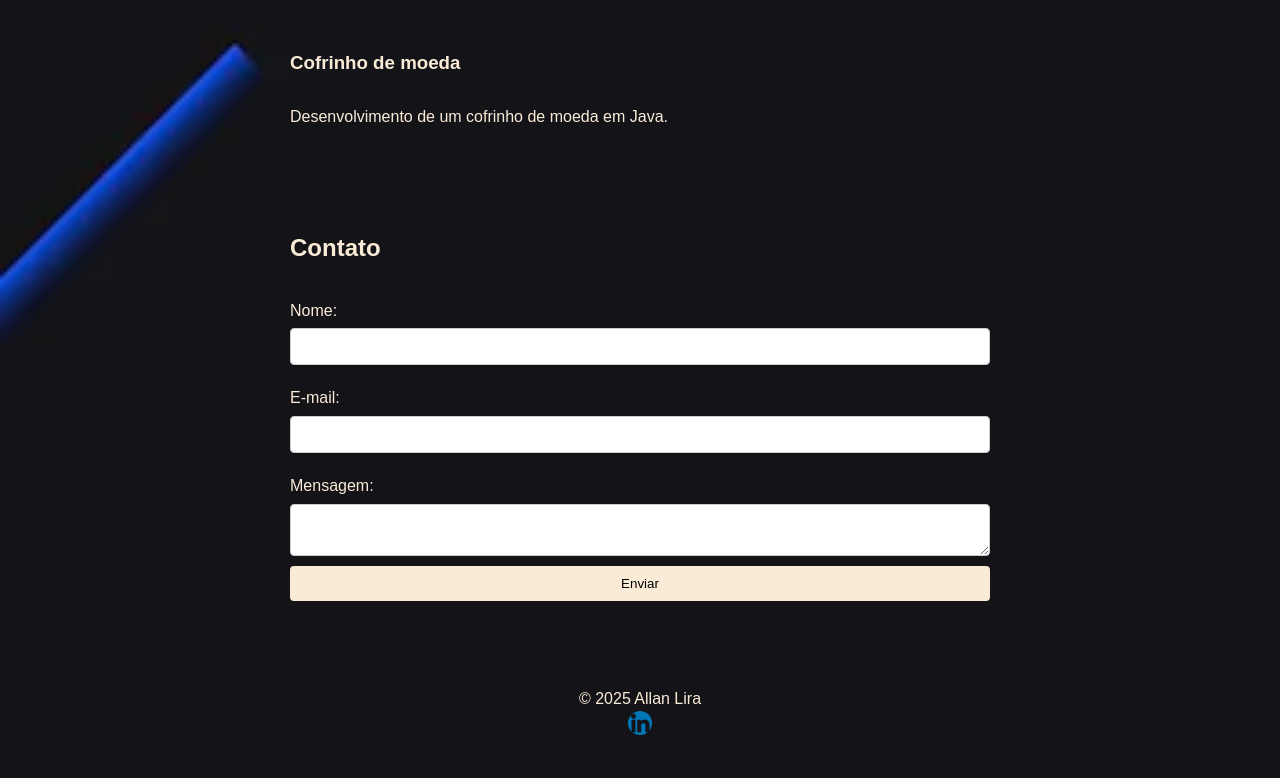
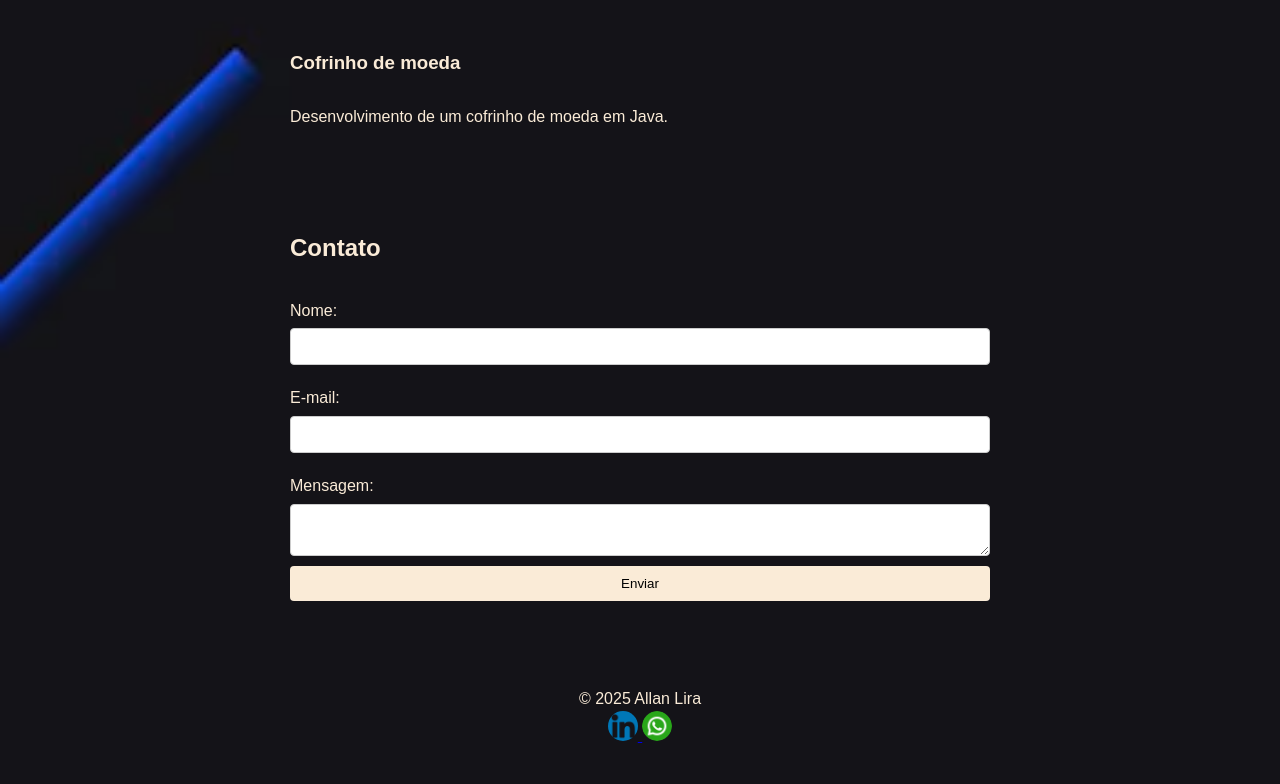
Before and after one commit to AllanLira93/Meu-portf-lio, a plain HTML site: page index.html in a window 1280 px wide. Shown: the part 1625-2409 px from the top of the page. Drawn offline with Linux system fonts and the light colour scheme.

Commit message:
Update index.html

```diff
--- a/index.html
+++ b/index.html
@@ -91,7 +91,8 @@
 
       <footer>
           <p>&copy; 2025 Allan Lira</p>
-          <a href="https://www.linkedin.com/in/allan-lira-086877231/"target="_blank"><img src="assets/linkedin logo.png" style = "border-radius: 250px; max-width: 2%; height: auto;"> </a>
+          <a href="https://www.linkedin.com/in/allan-lira-086877231/"target="_blank"><img src="assets/linkedin logo.png" style = "border-radius: 250px; max-width: 2.5%; height: auto;"> </a>
+          <a href="https://wa.me/5511987485282"target="_blank"><img src="assets/whatsapp.png"alt= "whatsapp_logo" style = "border-radius: 250px; max-width: 2.5%; height: auto;"> </a>
       </footer>
 
        <!--<script src="./scripts/index.js"></script> -->
```
